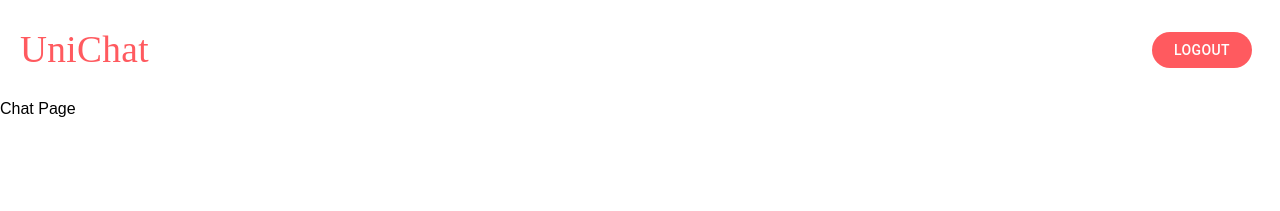
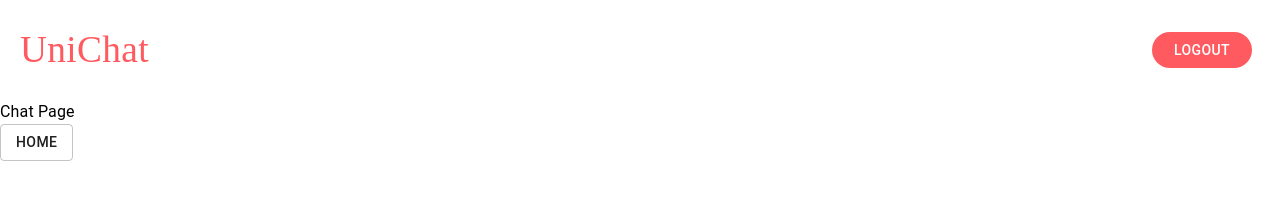
Before and after one commit to andaniel2029/unichat, a React (Create React App) app: page /chat in a window 1280 px wide. Shown: the top 211 px of the page. Built offline with nearby package versions, Linux system fonts and the light colour scheme; no server answers; sample sign-in values are in the browser's storage; a web font is replaced by a local one.

Commit message:
socket added to useEffect dependency array

```diff
--- a/src/components/Chat.tsx
+++ b/src/components/Chat.tsx
@@ -1,20 +1,30 @@
 import React, { useEffect } from 'react';
 import { useSocket } from '../contexts/SocketProvider';
+import { useAuth } from '../hooks/useAuthContext';
+import { Link } from 'react-router-dom';
+import Button from '@material-ui/core/Button';
+import { Typography } from '@material-ui/core';
 
 export default function Chat() {
 
   const { socket } = useSocket();
+  const { currentUser } = useAuth();
   console.log('the socket from the chat', socket);
 
   useEffect(() => {
     if(!socket) return;
-    socket.emit('sendMessage', ('hello there'))
-  }, [])
+    socket.emit('sendMessage', ('hello there'));
+
+    return () => socket.off();
+  }, [socket]);
 
 
   return (
     <div>
-      Chat Page
+      <Typography>Chat Page</Typography>
+      <Link to='/'>
+        <Button variant="outlined">Home</Button>
+      </Link>
     </div>
   )
 }
```
